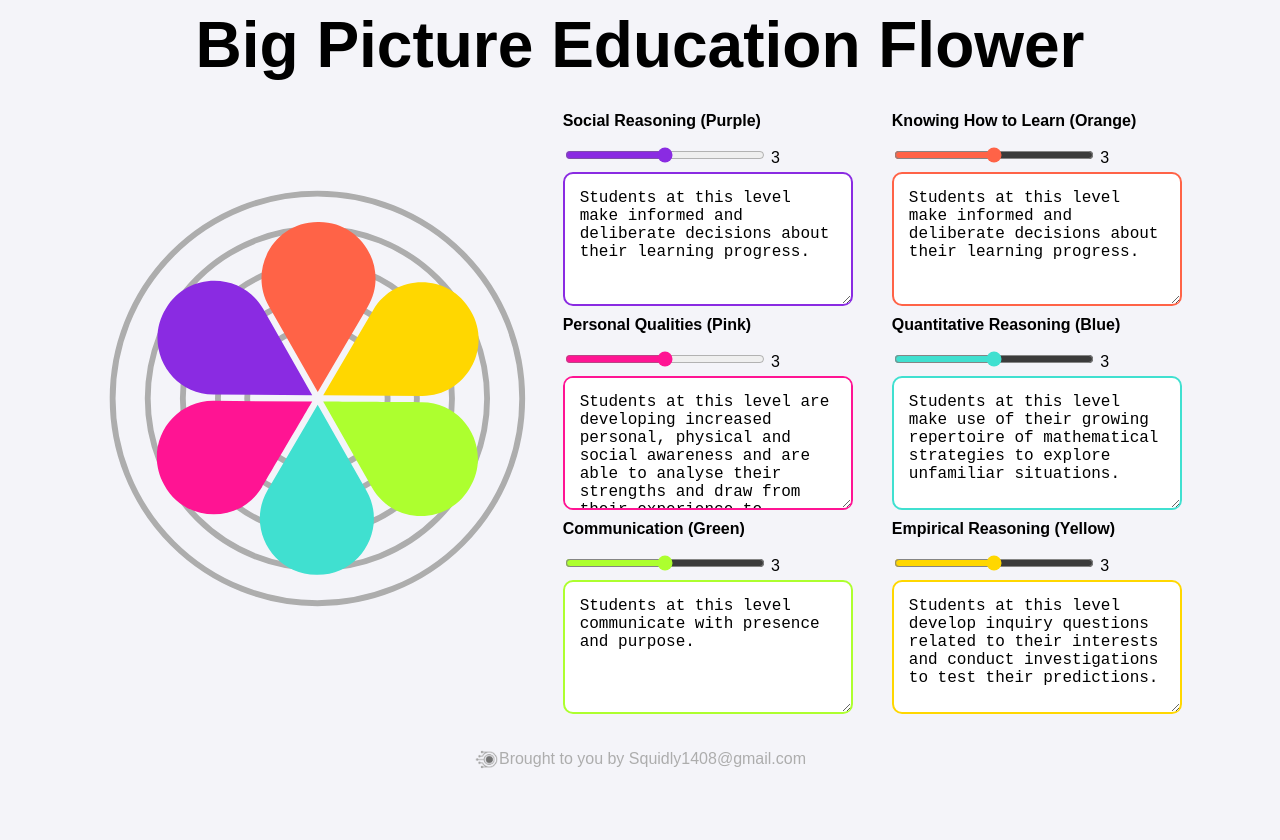
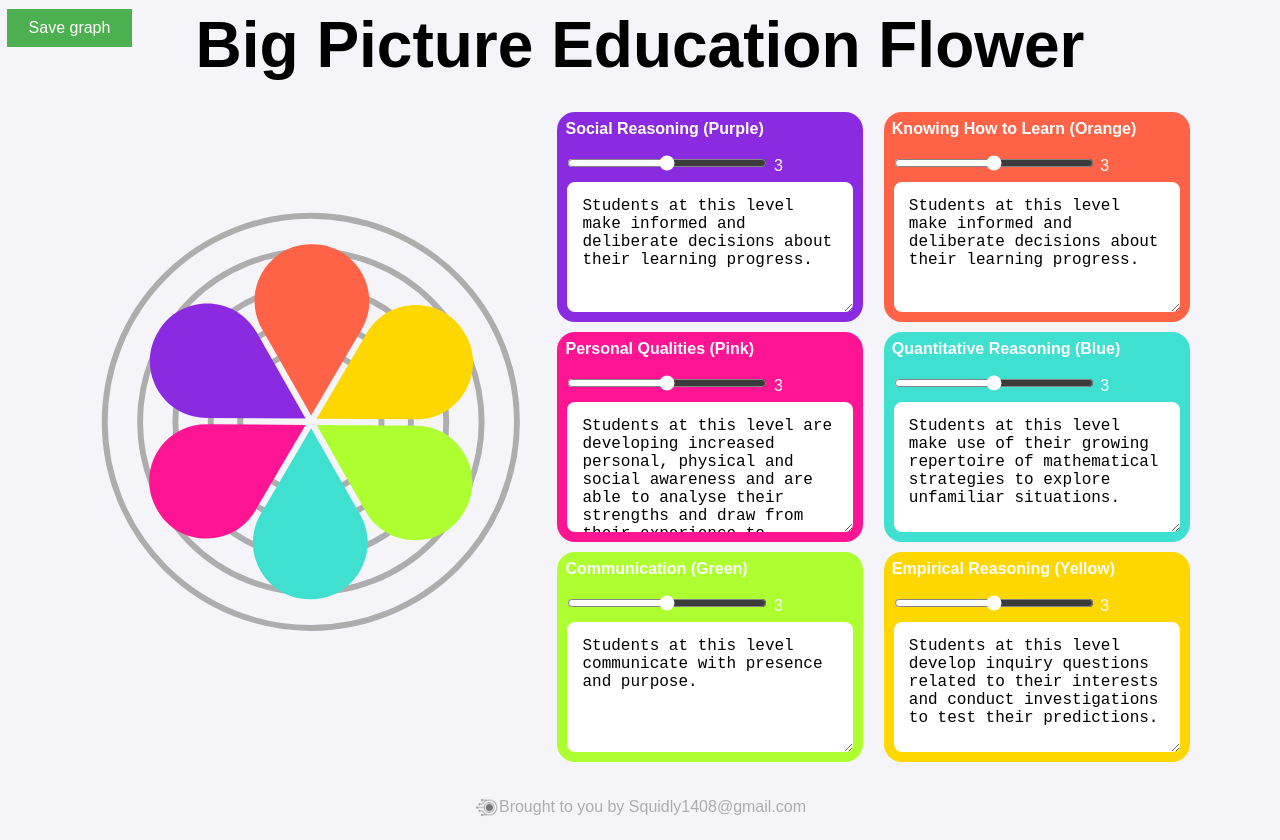
Before and after one commit to Squidly1408/BPE-Flower, a plain HTML site: page index.html in a window 1280 px wide. Before the commit the page ends 800 px from the top, so only its background shows below. Drawn offline with Linux system fonts and the light colour scheme; files whose address does not match are found by name.

Commit message:
changing styling and adding a save graph button

```diff
--- a/index.html
+++ b/index.html
@@ -6,16 +6,20 @@
     <meta name="viewport" content="width=device-width, initial-scale=1.0">
     <title>Big Picture Education Flower</title>
     <link href="styles.css" rel="stylesheet" type="text/css">
+
+
 </head>
 
-<body>
+<body id="body">
+    <script src="https://cdnjs.cloudflare.com/ajax/libs/html2canvas/0.4.1/html2canvas.min.js"></script>
     <div class="main-container">
         <h1 class="heading">Big Picture Education Flower</h1>
         <div class="flower-container-wrapper">
             <div class="flower-container">
+                <button id="saveGraphButton" class="save-graph-button">Save graph</button>
                 <!-- SVG Flower -->
                 <svg xmlns="http://www.w3.org/2000/svg" xmlns:xlink="http://www.w3.org/1999/xlink"
-                    viewBox="0 0 375 374.999991">
+                    viewBox="0 0 375 374.999991" id="flower">
                     <g class="rings">
                         <!-- Rings behind the flower -->
                         <circle cx="187.5" cy="187.5" r="60" stroke="#adadad" stroke-width="5" fill="none" />
@@ -41,7 +45,7 @@
                 </svg>
                 <!-- Input Boxes -->
                 <div class="input-container">
-                    <div class="input-box-wrapper">
+                    <div class="input-box-wrapper" id="input-box-wrapper1">
                         <div class="input-title">Social Reasoning (Purple)</div>
 
                         <div class="slider-container">
@@ -53,7 +57,7 @@
                             id="input-box1">Students at this level make informed and deliberate decisions about their learning progress.</textarea>
 
                     </div>
-                    <div class="input-box-wrapper">
+                    <div class="input-box-wrapper" id="input-box-wrapper2">
                         <div class="input-title">Knowing How to Learn (Orange)</div>
                         <div class="slider-container">
                             <input type="range" id="slider2" class="slider" min="50" max="150" value="100" step="25">
@@ -64,7 +68,7 @@
                             id="input-box2">Students at this level make informed and deliberate decisions about their learning progress.</textarea>
 
                     </div>
-                    <div class="input-box-wrapper">
+                    <div class="input-box-wrapper" id="input-box-wrapper3">
                         <div class="input-title">Personal Qualities (Pink)</div>
                         <div class="slider-container">
                             <input type="range" id="slider3" class="slider" min="50" max="150" value="100" step="25">
@@ -75,7 +79,7 @@
                             id="input-box3">Students at this level are developing increased personal, physical and social awareness and are able to analyse their strengths and draw from their experience to prioritise what is required for personal growth.</textarea>
 
                     </div>
-                    <div class="input-box-wrapper">
+                    <div class="input-box-wrapper" id="input-box-wrapper4">
                         <div class="input-title">Quantitative Reasoning (Blue)</div>
                         <div class="slider-container">
                             <input type="range" id="slider4" class="slider" min="50" max="150" value="100" step="25">
@@ -86,7 +90,7 @@
                             id="input-box4">Students at this level make use of their growing repertoire of mathematical strategies to explore unfamiliar situations.</textarea>
 
                     </div>
-                    <div class="input-box-wrapper">
+                    <div class="input-box-wrapper" id="input-box-wrapper5">
                         <div class="input-title">Communication (Green)</div>
                         <div class="slider-container">
                             <input type="range" id="slider5" class="slider" min="50" max="150" value="100" step="25">
@@ -96,7 +100,7 @@
                             placeholder="Explain your reasoning for your choice of level"
                             id="input-box5">Students at this level communicate with presence and purpose.</textarea>
                     </div>
-                    <div class="input-box-wrapper">
+                    <div class="input-box-wrapper" id="input-box-wrapper6">
                         <div class="input-title">Empirical Reasoning (Yellow)</div>
                         <div class="slider-container">
                             <input type="range" id="slider6" class="slider" min="50" max="150" value="100" step="25">
--- a/script.js
+++ b/script.js
@@ -67,3 +67,36 @@ sliders.forEach((slider, index) => {
         inputBoxes[index].innerHTML = inputBoxData[index][boundedLevel];
     });
 });
+
+document.getElementById('saveGraphButton').addEventListener('click', function() {
+    // Get the SVG element
+    var svgElement = document.getElementById('flower');
+
+    // Serialize the SVG to a string
+    var svgData = new XMLSerializer().serializeToString(svgElement);
+
+    // Add the CSS styles directly to the SVG
+    var styles = `
+        .petal1 { fill: #8A2BE2; transform-origin: center; }
+        .petal2 { fill: #FF6347; transform-origin: center; }
+        .petal3 { fill: #FF1493; transform-origin: center; }
+        .petal4 { fill: #40E0D0; transform-origin: center; }
+        .petal5 { fill: #ADFF2F; transform-origin: center; }
+        .petal6 { fill: #FFD700; transform-origin: center; }
+    `;
+
+    // Add styles as a <style> element inside the SVG
+    var styleElement = `<style>${styles}</style>`;
+    svgData = svgData.replace('</svg>', styleElement + '</svg>');
+
+    // Create a Blob from the SVG data
+    var blob = new Blob([svgData], { type: 'image/svg+xml' });
+
+    // Create a link to trigger the download
+    var link = document.createElement('a');
+    link.href = URL.createObjectURL(blob);
+    link.download = 'flower.svg';
+
+    // Trigger the download
+    link.click();
+});
--- a/styles.css
+++ b/styles.css
@@ -16,6 +16,40 @@ body {
 .heading {
     font-size: 5vw;
     margin: 0%;
+}
+
+.save-graph-button {
+    background-color: #4CAF50;
+    position: fixed;
+    top: 5px;
+    left: 5px;
+    border: none;
+    color: white;
+    padding: 10px 20px;
+    text-align: center;
+    text-decoration: none;
+    display: inline-block;
+    font-size: 16px;
+    margin: 4px 2px;
+    cursor: pointer;
+    width: 125px;
+}
+
+.save-page-button {
+    background-color: #4CAF50;
+    position: fixed;
+    top: 50px;
+    left: 5px;
+    border: none;
+    color: white;
+    padding: 10px 20px;
+    text-align: center;
+    text-decoration: none;
+    display: inline-block;
+    font-size: 16px;
+    margin: 4px 2px;
+    cursor: pointer;
+    width: 125px;
 }
 
 /* Flower and sliders container */
@@ -42,6 +76,7 @@ body {
 /* SVG Flower */
 svg {
     width: 60vw;
+    background: transparent;
     /* Increase maximum size */
     transition: transform 0.3s ease;
 }
@@ -92,6 +127,7 @@ svg {
     gap: 15px;
 }
 
+
 /* Sliders styling */
 .slider-label {
     margin-bottom: 5px;
@@ -100,31 +136,7 @@ svg {
 
 .slider {
     width: 200px;
-}
-
-#slider1 {
-    accent-color: #8A2BE2;
-
-}
-
-#slider2 {
-    accent-color: #FF6347;
-}
-
-#slider3 {
-    accent-color: #FF1493;
-}
-
-#slider4 {
-    accent-color: #40E0D0;
-}
-
-#slider5 {
-    accent-color: #ADFF2F;
-}
-
-#slider6 {
-    accent-color: #FFD700;
+    accent-color: #ffffff;
 }
 
 /* Input boxes container */
@@ -143,6 +155,54 @@ svg {
     flex-direction: column;
     align-items: flex-start;
     gap: 5px;
+}
+
+#input-box-wrapper1 {
+    align-items: baseline;
+    background-color: #8A2BE2;
+    border-radius: 18px;
+    padding: 8px;
+    color: #ffffff;
+}
+
+#input-box-wrapper2 {
+    align-items: baseline;
+    background-color: #FF6347;
+    border-radius: 18px;
+    padding: 8px;
+    color: #ffffff;
+}
+
+#input-box-wrapper3 {
+    align-items: baseline;
+    background-color: #FF1493;
+    border-radius: 18px;
+    padding: 8px;
+    color: #ffffff;
+}
+
+#input-box-wrapper4 {
+    align-items: baseline;
+    background-color: #40E0D0;
+    border-radius: 18px;
+    padding: 8px;
+    color: #ffffff;
+}
+
+#input-box-wrapper5 {
+    align-items: baseline;
+    background-color: #ADFF2F;
+    border-radius: 18px;
+    padding: 8px;
+    color: #ffffff;
+}
+
+#input-box-wrapper6 {
+    align-items: baseline;
+    background-color: #FFD700;
+    border-radius: 18px;
+    padding: 8px;
+    color: #ffffff;
 }
 
 /* Input boxes styling */
```
